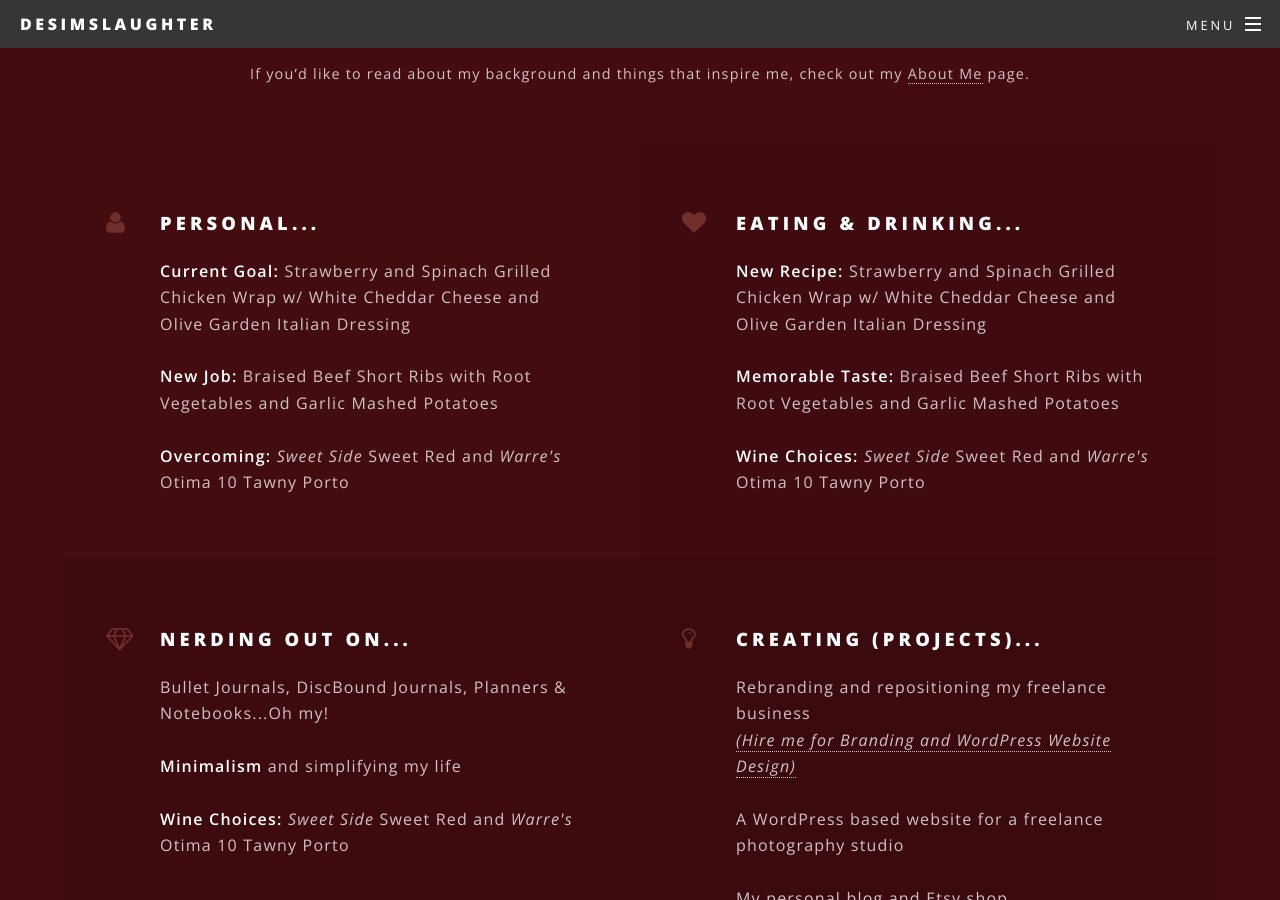
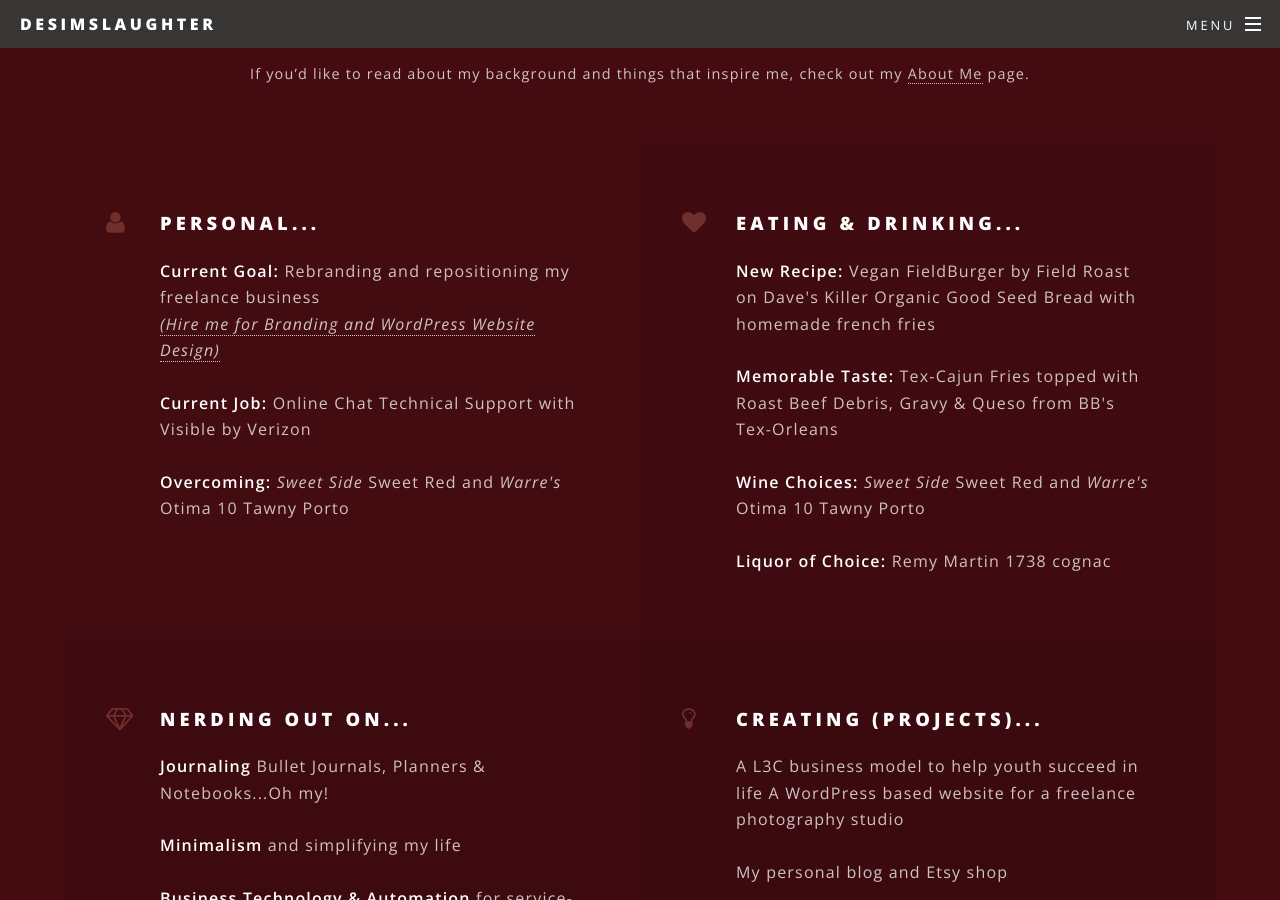
Before and after one commit to desimslaughter/desimslaughter.github.io, a Jekyll site: the page built from index.html, in a window 1280 px wide and 900 px high, scrolled down 2891 px. Built offline with Jekyll 4.4.1, drawn with Linux system fonts in a browser that asks for light colours; some of the changed text lies outside the part shown.

Commit message:
Update index.html

```diff
--- a/index.html
+++ b/index.html
@@ -67,29 +67,30 @@ If you’d like to read about my background and things that inspire me, check ou
 							<ul class="features">
 								<li class="icon fa-user">
 									<h3>Personal... </h3>
-									<p><strong>Current Goal:</strong> Strawberry and Spinach Grilled Chicken Wrap w/ White Cheddar Cheese and Olive Garden Italian Dressing<br><br>
-										<strong>New Job:</strong> Braised Beef Short Ribs with Root Vegetables and Garlic Mashed Potatoes<br><br>
+									<p><strong>Current Goal:</strong> Rebranding and repositioning my freelance business<br />
+										<em><a href="#">(Hire me for Branding and WordPress Website Design)</a></em><br><br>
+										<strong>Current Job:</strong> Online Chat Technical Support with Visible by Verizon<br><br>
 										<strong>Overcoming:</strong> <em>Sweet Side</em> Sweet Red and <em>Warre's</em> Otima 10 Tawny Porto
 									</p>
 								</li>
 								<li class="icon fa-heart">
 									<h3>Eating & Drinking... </h3>
-									<p><strong>New Recipe:</strong> Strawberry and Spinach Grilled Chicken Wrap w/ White Cheddar Cheese and Olive Garden Italian Dressing<br><br>
-										<strong>Memorable Taste:</strong> Braised Beef Short Ribs with Root Vegetables and Garlic Mashed Potatoes<br><br>
-										<strong>Wine Choices:</strong> <em>Sweet Side</em> Sweet Red and <em>Warre's</em> Otima 10 Tawny Porto
+									<p><strong>New Recipe:</strong> Vegan FieldBurger by Field Roast on Dave's Killer Organic Good Seed Bread with homemade french fries<br><br>
+										<strong>Memorable Taste:</strong> Tex-Cajun Fries topped with Roast Beef Debris, Gravy & Queso from BB's Tex-Orleans<br><br>
+										<strong>Wine Choices:</strong> <em>Sweet Side</em> Sweet Red and <em>Warre's</em> Otima 10 Tawny Porto<br><br>
+										<strong>Liquor of Choice:</strong> Remy Martin 1738 cognac
 									</p>
 								</li>
 								<li class="icon fa-diamond">
 									<h3>Nerding Out On... </h3>
-									<p>Bullet Journals, DiscBound Journals, Planners & Notebooks...Oh my!<br><br>
+									<p><strong>Journaling</strong> Bullet Journals, Planners & Notebooks...Oh my!<br><br>
 										<strong>Minimalism</strong> and simplifying my life<br><br>
-										<strong>Wine Choices:</strong> <em>Sweet Side</em> Sweet Red and <em>Warre's</em> Otima 10 Tawny Porto
+										<strong>Business Technology & Automation</strong> for service-based small businesses
 									</p>
 								</li>
 								<li class="icon fa-lightbulb-o">
 									<h3>Creating (Projects)... </h3>
-									<p>Rebranding and repositioning my freelance business<br />
-										<em><a href="#">(Hire me for Branding and WordPress Website Design)</a></em><br><br>
+									<p>A L3C business model to help youth succeed in life
 										A WordPress based website for a freelance photography studio<br><br>
 										My personal blog and Etsy shop<br><br>
 										A Dubsado workflow to run my freelance business
@@ -106,7 +107,7 @@ If you’d like to read about my background and things that inspire me, check ou
 								<li class="icon fa-book">
 									<h3>Reading... </h3>
 									<p><strong><em>The Bullet Journal Method</em></strong> by Ryder Carroll <a href="#">(Get it on Amazon)</a><br><br>
-										<strong><em>Damn Good Advice (For People With Talent)</strong></em> by George Lois <a href="#">(Get it on Amazon)</a><br><br>
+										<strong><em>Damn Good Advice (For People With Talent)</strong></em> by George Lois<br /><a href="#">(Get it on Amazon)</a><br><br>
 										<strong><em>The $100 Startup</strong></em> by Chris Guillebeau <a href="#">(Get it on Amazon)</a>
 									</p>
 								</li>
@@ -116,7 +117,7 @@ If you’d like to read about my background and things that inspire me, check ou
 										<strong>Siren</strong> on <a href="#">Hulu</a><br><br>
 										<strong>Claws</strong> on <a href="#">TNT</a><br><br>
 										<strong>Always A Witch</strong> on <a href="#">Netflix</a><br><br>
-										<strong>Tidying Up with Marie Kondo</strong> on <a href="#">Netflix</a>
+										<strong>Tidying Up <em>with Marie Kondo</em></strong><br />on <a href="#">Netflix</a>
 									</p>
 								</li>
 								<li class="icon fa-headphones">
```
